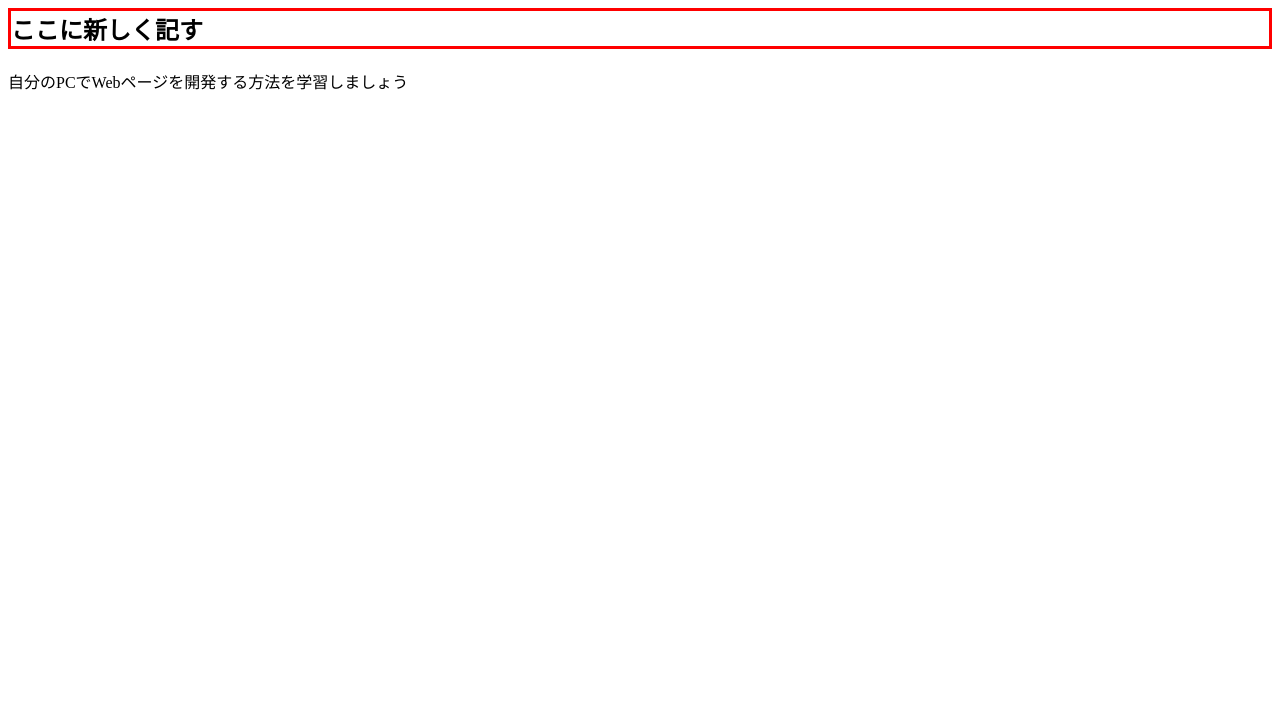
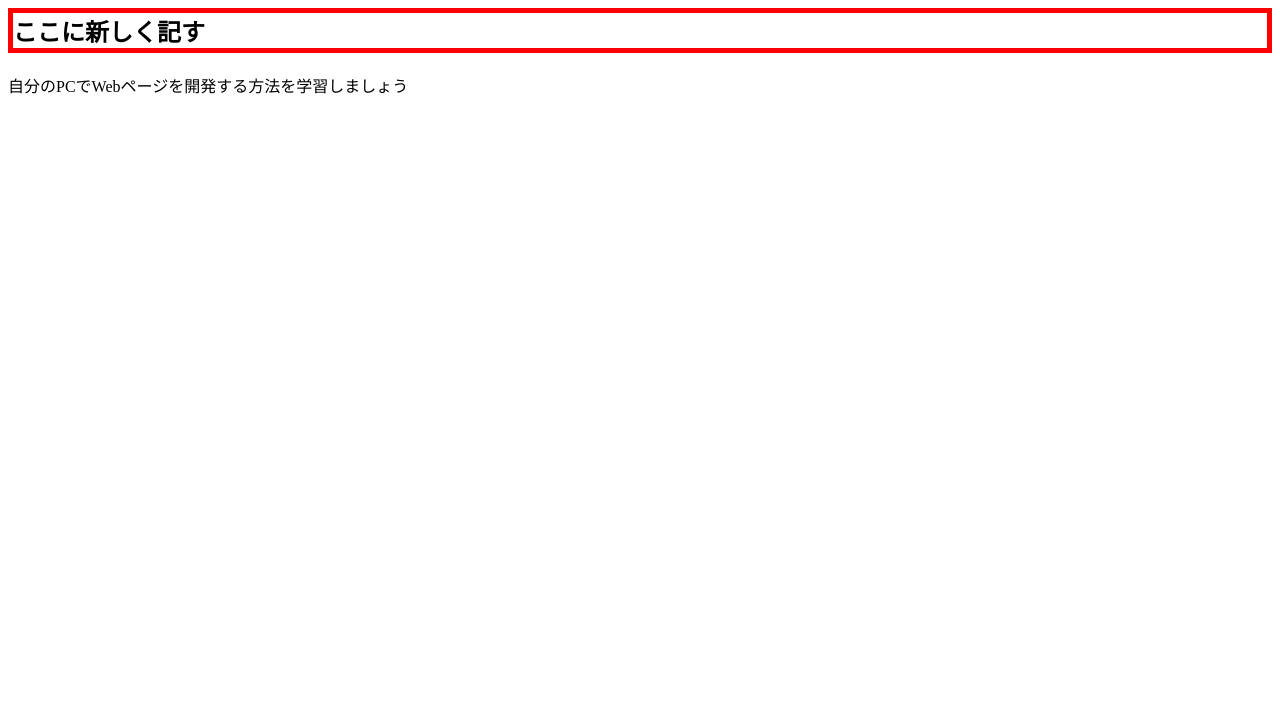
Before and after one commit to hirokazukawamuro/github.io, a plain HTML site: page index.html in a window 1280 px wide. Shown: the part 81-800 px from the top of the page. Drawn offline with Linux system fonts and the light colour scheme.

Commit message:
Update stylesheet.css

```diff
--- a/stylesheet.css
+++ b/stylesheet.css
@@ -2,5 +2,5 @@
     color: #02ccba;
 }
  .main{
-     border: 3px solid red;
+     border: 5px solid red;
 }
```
